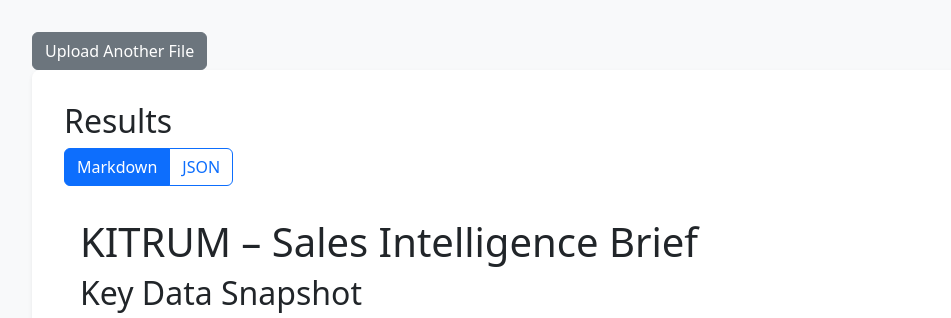
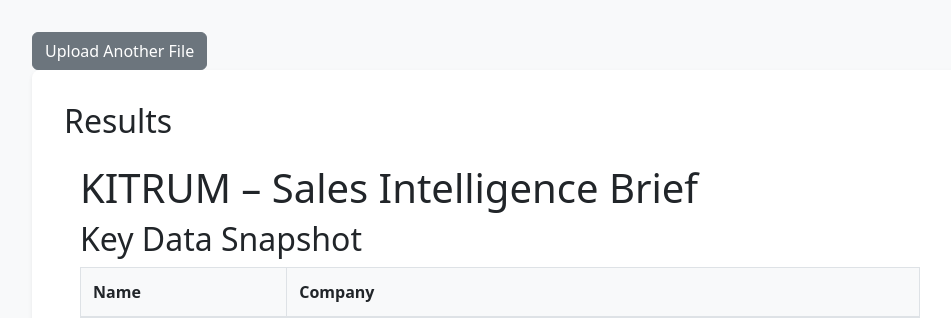
Before and after one commit to ixd574/Pars, a Flask app: page /view/1 in a window 1280 px wide. Shown: the part 151-469 px from the top of the page, without its empty margins (140-1091 px from the left). Run offline with Flask 3, Linux system fonts and the light colour scheme; some libraries are stand-ins or nearby versions.

Commit message:
removed toggle

```diff
--- a/app/templates/view.html
+++ b/app/templates/view.html
@@ -78,22 +78,11 @@
          <div class="result-container">
              <h2>Results</h2>
 
-             <div class="format-toggle">
-                 <div class="btn-group" role="group">
-                     <button type="button" class="btn btn-outline-primary {{ 'active' if format_type == 'markdown' else '' }}" id="markdownBtn">Markdown</button>
-                     <button type="button" class="btn btn-outline-primary {{ 'active' if format_type == 'json' else '' }}" id="jsonBtn">JSON</button>
-                 </div>
-             </div>
 
              <div id="markdownView" class="markdown-content" {{ 'style=display:none;' if format_type == 'json' else '' }}>
                  {{ content|safe if format_type == 'markdown' else '' }}
              </div>
 
-             <pre id="jsonView" {{ 'style=display:none;' if format_type == 'markdown' else '' }}>{{ content if format_type == 'json' else '' }}</pre>
-
-             <div class="back-link">
-                 <a href="/" class="btn btn-secondary">Upload Another File</a>
-             </div>
          </div>
      </div>
 
```
